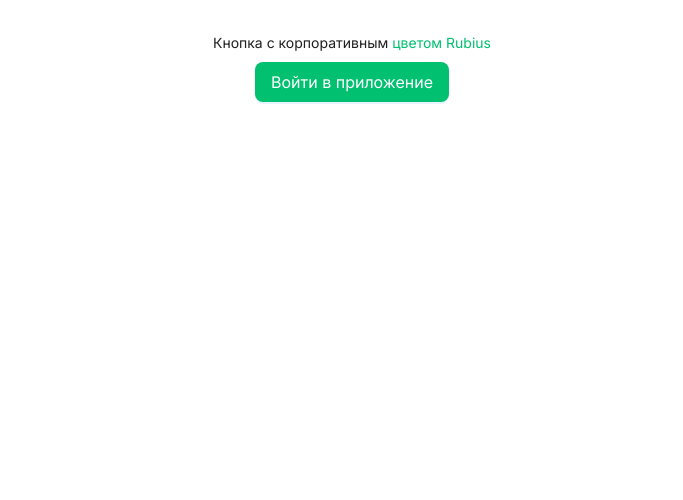
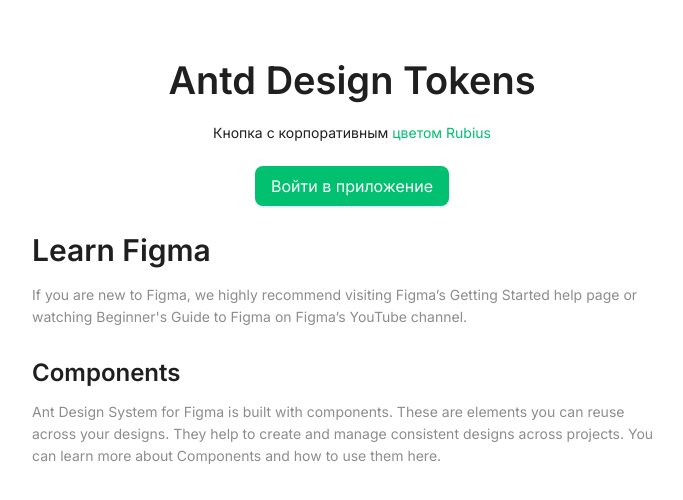
Before and after one commit to TerekhinProjects/antd-design-tokens, a React (Vite) app: page / in a window 1280 px wide. Shown: the top 500 px of the page, without its empty margins (288-971 px from the left). Built offline with nearby package versions, Linux system fonts and the light colour scheme.

Commit message:
feat(app): changed content

```diff
--- a/src/App.css
+++ b/src/App.css
@@ -2,7 +2,15 @@
   max-width: 1280px;
   margin: 0 auto;
   padding: 2rem;
+}
+
+.card {
   text-align: center;
+}
+
+article {
+  max-width: 640px;
+  margin: auto;
 }
 
 .brand {
--- a/src/App.tsx
+++ b/src/App.tsx
@@ -1,4 +1,4 @@
-import { Button, Dropdown, MenuProps, notification, Space, Typography } from 'antd';
+import { Button, Dropdown, MenuProps, Space, Typography, App as AntdApp } from 'antd';
 import { GithubOutlined } from '@ant-design/icons';
 import './App.css'
 
@@ -27,12 +27,12 @@
 type MenuClickEventHandler = { key: string; }
 
 function App() {
-    const [notificationApi, contextHolder] = notification.useNotification();
+    const { notification } = AntdApp.useApp();
 
     const onAuthSelect = (event: MenuClickEventHandler) => {
         const { key: provider } = event;
 
-        notificationApi.open({
+        notification.open({
             message: 'Выбран способ входа',
             description: provider,
             placement: 'bottomRight',
@@ -42,8 +42,10 @@
     return (
         <>
             <div className="card">
+                <Typography.Title>Antd Design Tokens</Typography.Title>
+
                 <Space direction="vertical">
-                    <Typography.Text>Кнопка с корпоративным <span className="brand">цветом Rubius</span></Typography.Text>
+                    <Typography.Paragraph>Кнопка с корпоративным <span className="brand">цветом Rubius</span></Typography.Paragraph>
 
                     <Dropdown menu={{ items: authProviders, onClick: onAuthSelect }} trigger={['click']}>
                         <Button type="primary" size="large">
@@ -53,7 +55,15 @@
                 </Space>
             </div>
 
-            {contextHolder}
+            <article>
+                <Typography.Title level={2}>Learn Figma</Typography.Title>
+                <Typography.Paragraph type="secondary">If you are new to Figma, we highly recommend visiting
+                    Figma’s Getting Started help page or watching Beginner's Guide to Figma on Figma’s YouTube
+                    channel.</Typography.Paragraph>
+
+                <Typography.Title level={3}>Components</Typography.Title>
+                <Typography.Paragraph type="secondary">Ant Design System for Figma is built with components. These are elements you can reuse across your designs. They help to create and manage consistent designs across projects. You can learn more about Components and how to use them here.</Typography.Paragraph>
+            </article>
         </>
     )
 }
--- a/src/index.css
+++ b/src/index.css
@@ -1,3 +1,5 @@
+:root {}
+
 body {
   margin: 0;
 }
--- a/src/main.tsx
+++ b/src/main.tsx
@@ -1,5 +1,6 @@
 import { StrictMode } from 'react'
 import { createRoot } from 'react-dom/client'
+import { App as AntdApp } from 'antd';
 import './index.css'
 import App from './App.tsx'
 
@@ -8,7 +9,9 @@
 createRoot(document.getElementById('root')!).render(
     <StrictMode>
         <ThemeProvider>
-            <App />
+            <AntdApp>
+                <App />
+            </AntdApp>
         </ThemeProvider>
     </StrictMode>,
 )
```
